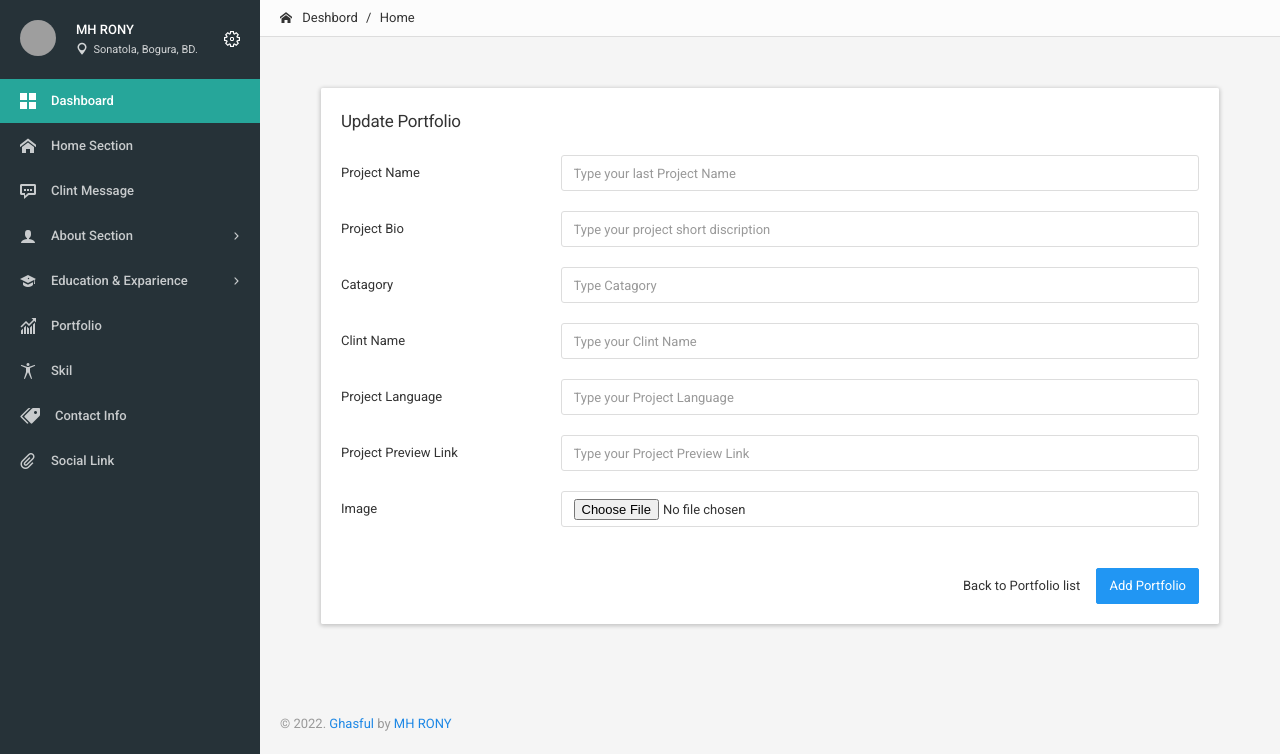
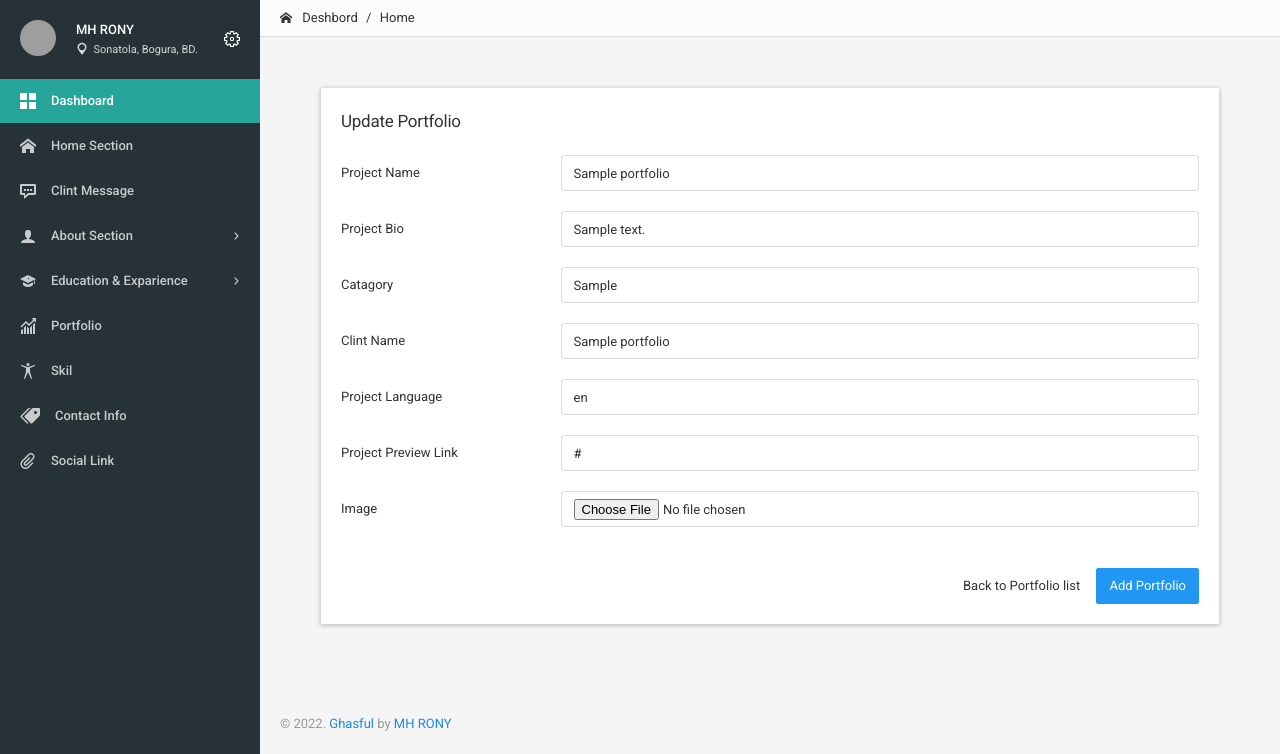
Before and after one commit to dev-mhrony/Advance-Personal-Portfolio-Admin-Panel-Development-by-dev-mhrony, a PHP site: page /update_portfolio.php?port_id=1 in a window 1280 px wide. Shown: the part 46-800 px from the top of the page. Run offline with PHP 8.4, Linux system fonts and the light colour scheme; tables that the repository leaves empty or names only in its code hold one stand-in row (values such as "Sample post"); style sheets or scripts are compiled from the project's sources; some libraries are stand-ins or nearby versions; grey boxes are pictures that could not be loaded.

Commit message:
Portfolio Section Data  Show in 29/06/2022

```diff
--- a/portfoli.php
+++ b/portfoli.php
@@ -232,7 +232,7 @@
                                                     </td>
                                                     <td class="text-center">
                                                         <ul class="icons-list">
-                                                            <li><a href="update_portfolio.php"><i class=" icon-pencil7"></i></a>
+                                                            <li><a href="update_portfolio.php?port_id=<?php echo $portfolio['id'] ?>"><i class=" icon-pencil7"></i></a>
                                                             <li><a href="#"><i class="icon-trash"></i></a></li>
                                                             </li>
                                                         </ul>
--- a/update_portfolio.php
+++ b/update_portfolio.php
@@ -6,6 +6,7 @@
 
     <?php
     include "header_link_file.php";
+    require "./config/server_connect.php";
     ?>
 
 </head>
@@ -71,33 +72,49 @@
                                     <h5 class="modal-title">Update Portfolio</h5>
                                 </div>
 
+
+                                <?php
+
+                                $port_id = $_GET['port_id'];
+                                $getSelectDataQre = "SELECT * FROM portfolio WHERE id={$port_id}";
+                                $getResult = mysqli_query($db_config, $getSelectDataQre);
+                                ?>
+
                                 <form action="./config/portfolio_controlar.php" class="form-horizontal" method="POST">
                                     <div class="modal-body">
+
+                                        <?php
+
+                                        foreach ($getResult as $key => $singleData) {
+
+
+                                        ?>
+
                                             <div class="form-group">
                                                 <label class="control-label col-sm-3" for="projectName">Project Name</label>
                                                 <div class="col-sm-9">
-                                                <input type="text" placeholder="Type your last Project Name" class="form-control" id="projectName" name="projectName">
+                                                    <input type="text" placeholder="Type your last Project Name" class="form-control" id="projectName" name="projectName" value="<?php echo $singleData['project_name'] ?>">
                                                 </div>
                                             </div>
 
                                             <div class="form-group">
                                                 <label class="control-label col-sm-3" for="projectBio">Project Bio</label>
                                                 <div class="col-sm-9">
-                                                <input type="text" placeholder="Type your project short discription " class="form-control" id="projectBio" name="projectBio">
+                                                    <input type="text" placeholder="Type your project short discription " class="form-control" id="projectBio" name="projectBio" value="<?php echo $singleData['project_bio'] ?>">
                                                 </div>
                                             </div>
 
                                             <div class="form-group">
                                                 <label class="control-label col-sm-3" for="catagory">Catagory</label>
                                                 <div class="col-sm-9">
-                                                <input type="text" placeholder="Type Catagory" class="form-control" id="catagory" name="catagory">
+                                                    <input type="text" placeholder="Type Catagory" class="form-control" id="catagory" name="catagory" value="<?php echo $singleData['category'] ?>">
                                                 </div>
                                             </div>
 
                                             <div class="form-group">
                                                 <label class="control-label col-sm-3" for="cintName">Clint Name</label>
                                                 <div class="col-sm-9">
-                                                <input type="text" placeholder="Type your Clint Name" class="form-control" id="cintName" name="cintName">
+                                                    <input type="text" placeholder="Type your Clint Name" class="form-control" id="cintName" name="cintName" value="<?php echo $singleData['clint_name'] ?>">
                                                 </div>
                                             </div>
 
@@ -105,7 +122,7 @@
                                                 <label class="control-label col-sm-3" for="projectLanguage">Project
                                                     Language</label>
                                                 <div class="col-sm-9">
-                                                <input type="text" placeholder="Type your Project Language" class="form-control" id="projectLanguage" name="projectLanguage">
+                                                    <input type="text" placeholder="Type your Project Language" class="form-control" id="projectLanguage" name="projectLanguage" value="<?php echo $singleData['project_language'] ?>">
                                                 </div>
                                             </div>
 
@@ -113,16 +130,17 @@
                                                 <label class="control-label col-sm-3" for="projectPreview">Project Preview
                                                     Link</label>
                                                 <div class="col-sm-9">
-                                                <input type="text" placeholder="Type your Project Preview Link" class="form-control" id="projectPreview" name="projectPreview">
+                                                    <input type="text" placeholder="Type your Project Preview Link" class="form-control" id="projectPreview" name="projectPreview" value="<?php echo $singleData['project_preview_link'] ?>">
                                                 </div>
                                             </div>
 
                                             <div class="form-group">
                                                 <label class="control-label col-sm-3">Image</label>
                                                 <div class="col-sm-9">
-                                                <input type="file" class="form-control" name="img">
+                                                    <input type="file" class="form-control" name="img" value="<?php echo $singleData['image'] ?> ">
                                                 </div>
                                             </div>
+                                        <?php } ?>
                                     </div>
 
                                     <div class="modal-footer">
```
Lines whose indentation alone changed are shown as unchanged.
